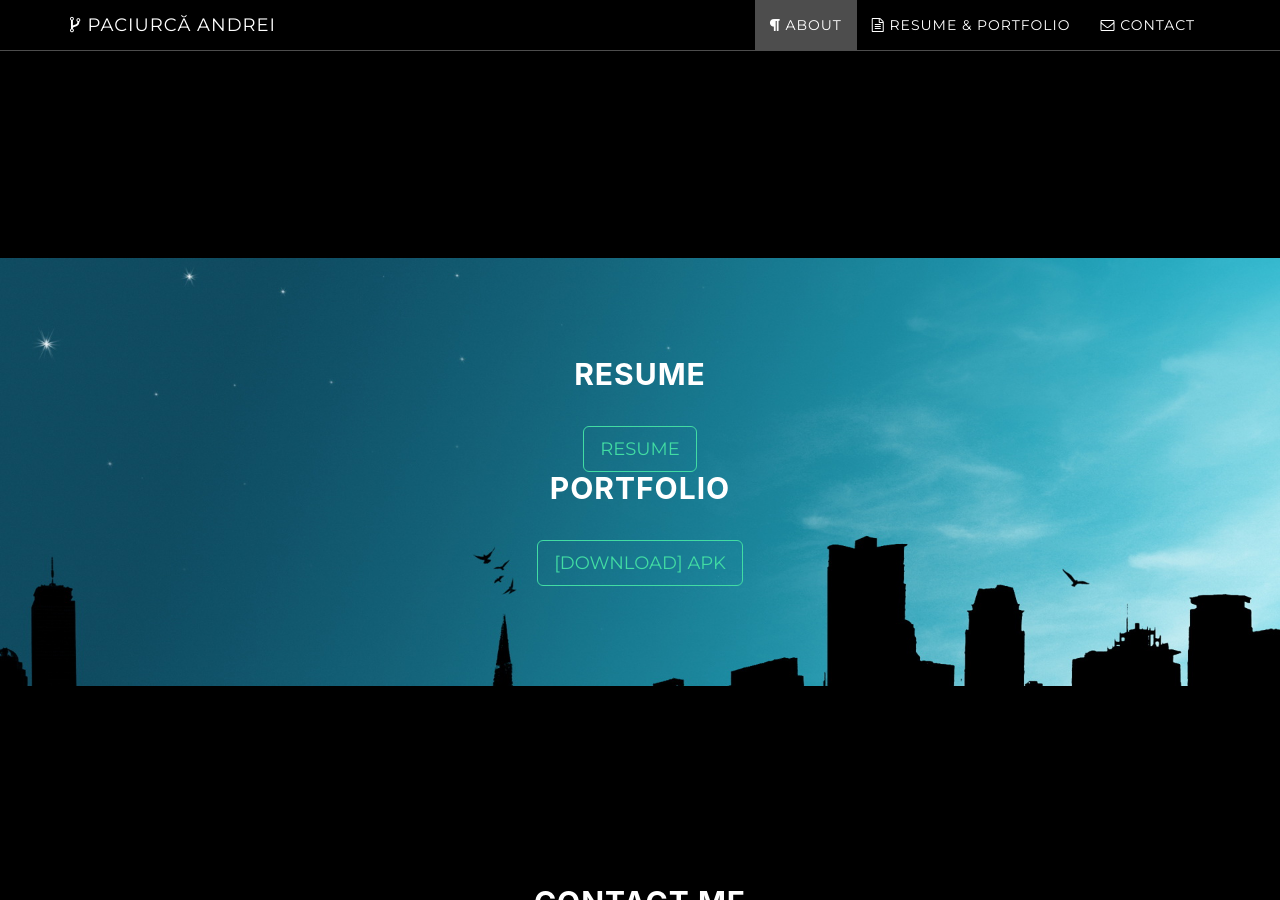
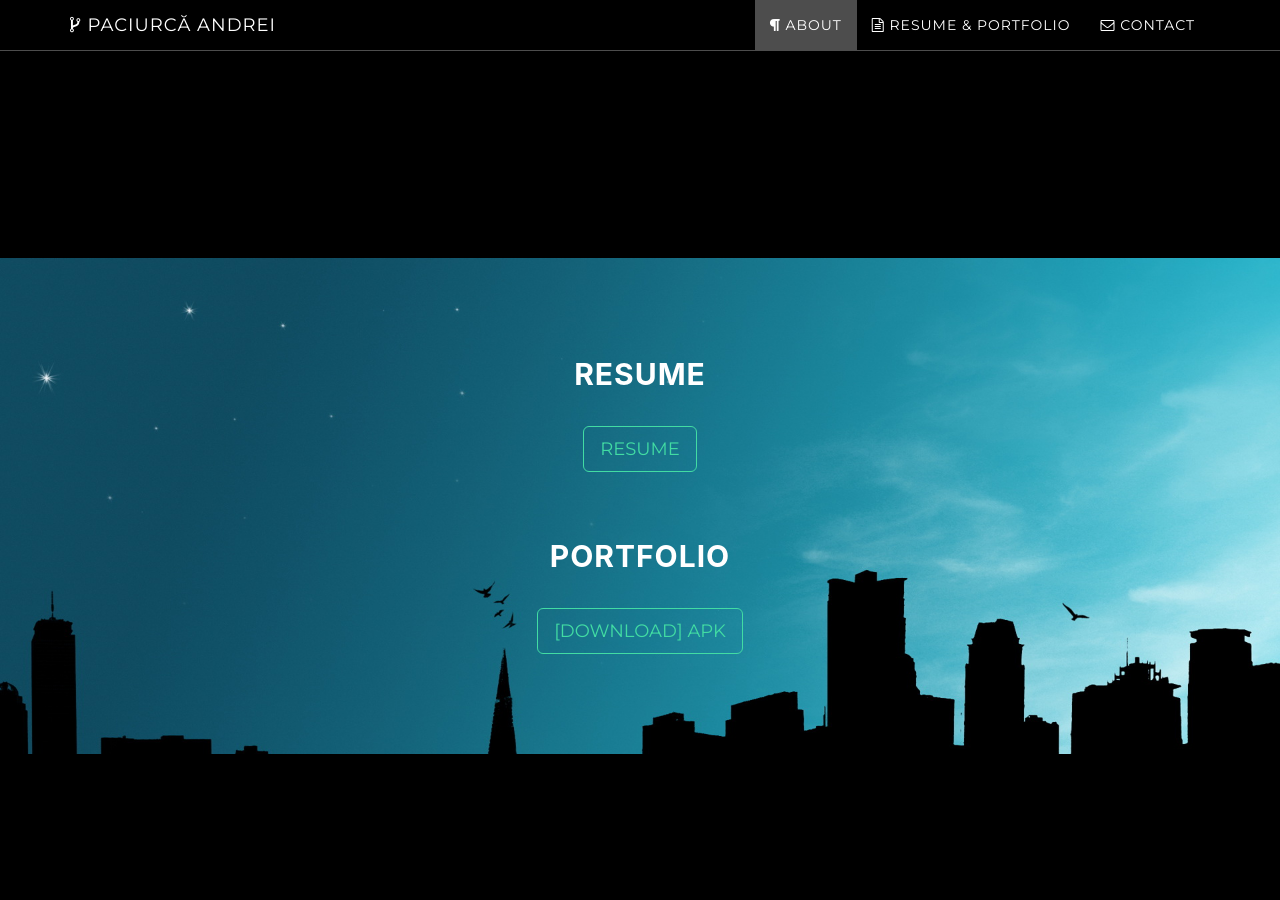
Before and after one commit to andreipaciurca/andreipaciurca.github.io, a Jekyll site: the page built from index.html, in a window 1280 px wide and 900 px high, scrolled down 1465 px. Built offline with Jekyll 4.4.1, drawn with Linux system fonts in a browser that asks for light colours.

Commit message:
modified:   _includes/download.html

```diff
--- a/_includes/download.html
+++ b/_includes/download.html
@@ -5,7 +5,7 @@
                 <div class="col-lg-8 col-lg-offset-2">
                     <h2>Resume</h2>
                     <a onclick="window.open('https://andreipaciurca.github.io/resume/resume.html', '_blank' ); location.reload();" class="btn btn-default btn-lg">Resume</a>
-                    <br>
+                    <h2><br></h2>
                     <h2>Portfolio</h2>
                     <a onclick="window.open('https://drive.google.com/open?id=1F6Y52ql5dza684GShRbFhVcoK40dHviP', '_blank' ); location.reload();" class="btn btn-default btn-lg">[Download] APK</a>
                 </div>
```
